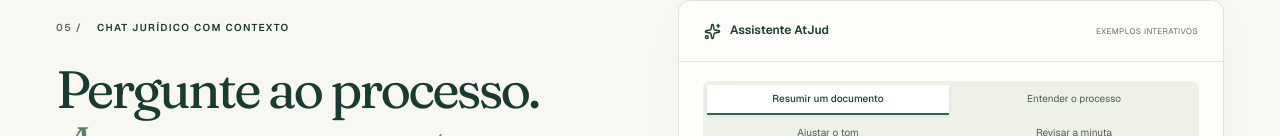
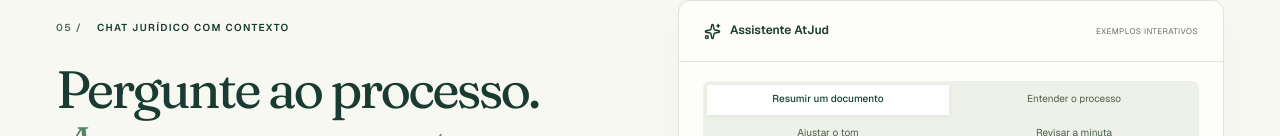
Before and after one commit to carluz-teles/autojus-fe, a Next.js app: page / in a window 1280 px wide. Shown: the part 4614-4750 px from the top of the page. Built offline with nearby package versions, Linux system fonts and the light colour scheme; no server answers.

Commit message:
feat(fe): indicador deslizante GLOBAL p/ tab navigation (useSlidingIndicator) — sublinhado no Tabs + pílula no Segmented

```diff
--- a/src/components/ui/tab-styles.ts
+++ b/src/components/ui/tab-styles.ts
@@ -2,11 +2,13 @@ import { cn } from "@/lib/utils";
 
 /** Mesmo indicador verde das abas de filtros das listagens. */
 export function tabTriggerClassName(active: boolean) {
+  // A borda inferior fica SEMPRE transparente (só reserva a altura) — o indicador
+  // ativo agora é o sublinhado DESLIZANTE renderizado pelo TabsList (useSlidingIndicator).
   return cn(
-    "focus-visible:ring-ring inline-flex h-10 shrink-0 cursor-pointer items-center justify-center gap-1.5 border-b-2 px-2.5 text-[12px] leading-none whitespace-nowrap outline-none transition-colors focus-visible:ring-2 focus-visible:ring-inset",
+    "focus-visible:ring-ring inline-flex h-10 shrink-0 cursor-pointer items-center justify-center gap-1.5 border-b-2 border-transparent px-2.5 text-[12px] leading-none whitespace-nowrap outline-none transition-colors focus-visible:ring-2 focus-visible:ring-inset",
     active
-      ? "border-primary text-foreground font-medium"
-      : "text-muted-foreground hover:bg-hover hover:text-foreground border-transparent",
+      ? "text-foreground font-medium"
+      : "text-muted-foreground hover:bg-hover hover:text-foreground",
   );
 }
 
--- a/src/components/ui/tabs.tsx
+++ b/src/components/ui/tabs.tsx
@@ -5,6 +5,7 @@ import { createContext, useContext, useId, useState } from "react";
 import { cn } from "@/lib/utils";
 
 import { tabListClassName, tabTriggerClassName } from "./tab-styles";
+import { useSlidingIndicator } from "./use-sliding-indicator";
 
 // Abas do design system: indicador verde, navegação por teclado e painéis associados.
 
@@ -57,8 +58,11 @@ export function TabsList({
   children: React.ReactNode;
   "aria-label"?: string;
 }) {
+  const ctx = useTabsCtx("TabsList");
+  const { containerRef, rect } = useSlidingIndicator(ctx.value);
   return (
     <div
+      ref={containerRef}
       role="tablist"
       aria-label={ariaLabel}
       onKeyDown={(e) => {
@@ -82,9 +86,19 @@ export function TabsList({
         next.focus();
         next.click();
       }}
-      className={tabListClassName}
+      className={cn(tabListClassName, "relative")}
     >
       {children}
+      {/* sublinhado deslizante (indicador ativo) — desliza suave ao trocar de aba */}
+      <span
+        aria-hidden
+        className="bg-primary pointer-events-none absolute bottom-0 h-0.5 rounded-full transition-all duration-300 ease-out"
+        style={{
+          left: rect.left,
+          width: rect.width,
+          opacity: rect.ready ? 1 : 0,
+        }}
+      />
     </div>
   );
 }
@@ -106,6 +120,7 @@ export function TabsTrigger({
       aria-selected={selected}
       aria-controls={`${ctx.baseId}-panel-${value}`}
       tabIndex={selected ? 0 : -1}
+      data-slide-active={selected}
       onClick={() => ctx.setValue(value)}
       className={tabTriggerClassName(selected)}
     >
--- /dev/null
+++ b/src/components/ui/use-sliding-indicator.ts
@@ -0,0 +1,42 @@
+"use client";
+
+import { useLayoutEffect, useRef, useState } from "react";
+
+// useSlidingIndicator — indicador deslizante GLOBAL para navegação por abas / toggle
+// segmentado. Mede o item ATIVO (marcado com data-slide-active="true") dentro do
+// container e devolve {left,width} pra um sublinhado/pílula transladar suavemente com
+// CSS (transition). Um só mecanismo → animação consistente em TODA "tab navigation" do
+// app (Tabs do DS, toggle de persona, filtros…), sem lib de animação nova.
+//
+// Uso: espalhe `ref={containerRef}` no container `relative`, `data-slide-active={ativo}`
+// em cada item, e posicione o indicador absoluto com `left`/`width` de `rect`. Re-mede
+// na troca de `activeKey` e em resize (ResizeObserver) — cobre texto de largura variável.
+export function useSlidingIndicator(activeKey: string) {
+  const containerRef = useRef<HTMLDivElement>(null);
+  const [rect, setRect] = useState({ left: 0, width: 0, ready: false });
+
+  useLayoutEffect(() => {
+    const container = containerRef.current;
+    if (!container) return;
+
+    const measure = () => {
+      const active = container.querySelector<HTMLElement>(
+        '[data-slide-active="true"]',
+      );
+      if (active) {
+        setRect({
+          left: active.offsetLeft,
+          width: active.offsetWidth,
+          ready: true,
+        });
+      }
+    };
+
+    measure();
+    const observer = new ResizeObserver(measure);
+    observer.observe(container);
+    return () => observer.disconnect();
+  }, [activeKey]);
+
+  return { containerRef, rect };
+}
--- a/src/features/onboarding/components/onboarding-flow.tsx
+++ b/src/features/onboarding/components/onboarding-flow.tsx
@@ -18,6 +18,7 @@ import { useState } from "react";
 import { CnpjInput } from "@/components/ui/cnpj-input";
 import { IconAction } from "@/components/ui/icon-action";
 import { OabInput } from "@/components/ui/oab-input";
+import { useSlidingIndicator } from "@/components/ui/use-sliding-indicator";
 import { ConfigTribunais } from "@/features/prazos/components/config/config-tribunais";
 import { OabTermRow } from "@/features/shared/components/oab-term-row";
 import { formatOabTermo } from "@/features/shared/lib/diario";
@@ -243,20 +244,33 @@ function Segmented<T extends string>({
   options: { k: T; label: string; icon?: React.ReactNode }[];
   onChange: (v: T) => void;
 }) {
+  const { containerRef, rect } = useSlidingIndicator(value);
   return (
-    <div className="border-line bg-bg flex gap-1 rounded-[10px] border p-1">
+    <div
+      ref={containerRef}
+      className="border-line bg-bg relative flex gap-1 rounded-[10px] border p-1"
+    >
+      {/* pílula deslizante (indicador ativo) — mesma mecânica das abas */}
+      <span
+        aria-hidden
+        className="pointer-events-none absolute top-1 bottom-1 rounded-[7px] shadow-sm transition-all duration-200 ease-out"
+        style={{
+          left: rect.left,
+          width: rect.width,
+          opacity: rect.ready ? 1 : 0,
+          backgroundImage: BRAND_GRADIENT,
+        }}
+      />
       {options.map((op) => {
         const on = op.k === value;
         return (
           <button
             key={op.k}
+            type="button"
             onClick={() => onChange(op.k)}
-            className="flex min-h-10 flex-1 items-center justify-center gap-2 rounded-[7px] text-[13px] font-medium shadow-none transition-all duration-200 data-[on=true]:shadow-sm"
-            data-on={on}
-            style={{
-              backgroundImage: on ? BRAND_GRADIENT : "none",
-              color: on ? "var(--primary-foreground)" : "var(--fg2)",
-            }}
+            data-slide-active={on}
+            className="relative z-10 flex min-h-10 flex-1 items-center justify-center gap-2 rounded-[7px] text-[13px] font-medium transition-colors duration-200"
+            style={{ color: on ? "var(--primary-foreground)" : "var(--fg2)" }}
           >
             {op.icon}
             {op.label}
```
